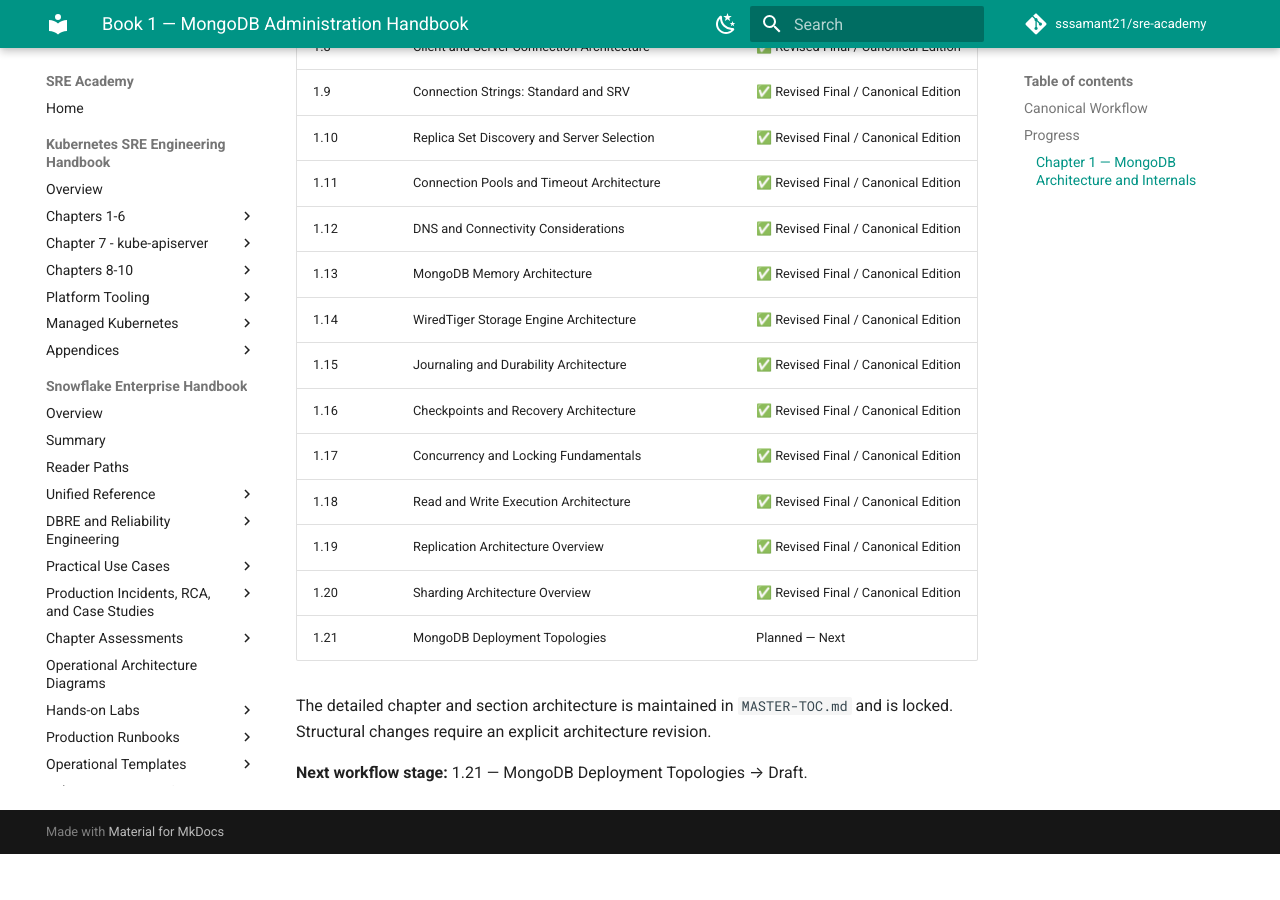
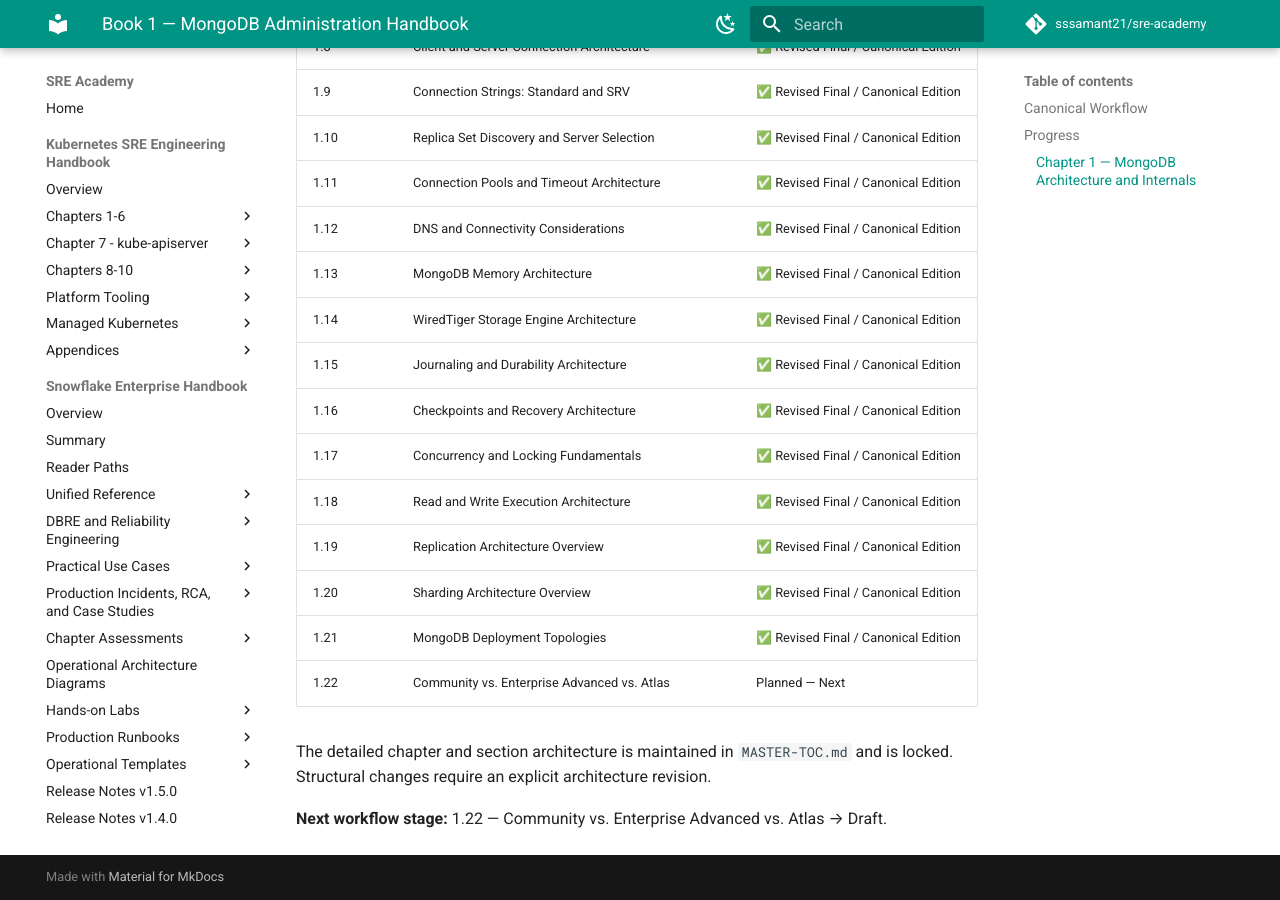
Before and after one commit to sssamant21/sre-academy, an MkDocs documentation site: the page built from docs/books/mongodb/mongodb-administration-handbook/README.md, in a window 1280 px wide and 900 px high, scrolled down 1045 px. Built offline with MkDocs 1.6.1 and Material for MkDocs 9.7.7, drawn with Linux system fonts in a browser that asks for light colours; comment, search, counter and statistics services are not loaded; before the commit the page ends 1899 px from its top, so only the background shows below that.

Commit message:
docs(mongodb): mark section 1.21 canonical

```diff
--- a/docs/books/mongodb/mongodb-administration-handbook/README.md
+++ b/docs/books/mongodb/mongodb-administration-handbook/README.md
@@ -37,8 +37,9 @@
 | 1.18 | Read and Write Execution Architecture | ✅ Revised Final / Canonical Edition |
 | 1.19 | Replication Architecture Overview | ✅ Revised Final / Canonical Edition |
 | 1.20 | Sharding Architecture Overview | ✅ Revised Final / Canonical Edition |
-| 1.21 | MongoDB Deployment Topologies | Planned — Next |
+| 1.21 | MongoDB Deployment Topologies | ✅ Revised Final / Canonical Edition |
+| 1.22 | Community vs. Enterprise Advanced vs. Atlas | Planned — Next |
 
 The detailed chapter and section architecture is maintained in `MASTER-TOC.md` and is locked. Structural changes require an explicit architecture revision.
 
-**Next workflow stage:** 1.21 — MongoDB Deployment Topologies → Draft.
+**Next workflow stage:** 1.22 — Community vs. Enterprise Advanced vs. Atlas → Draft.
```
